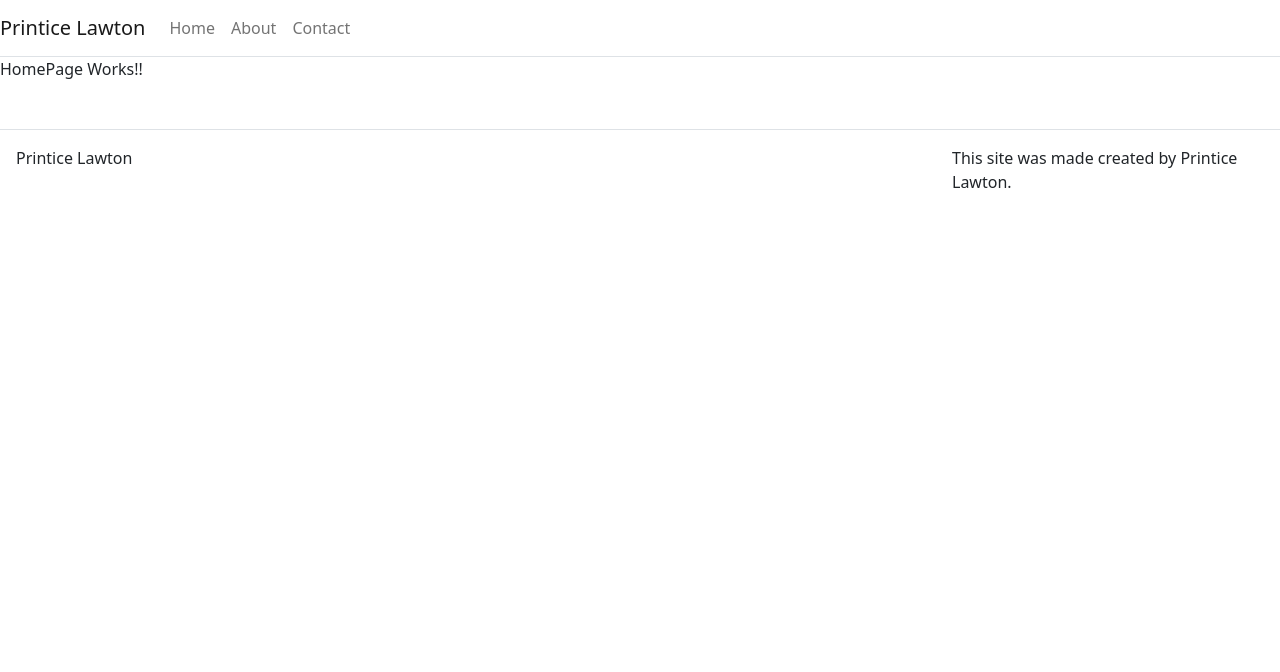
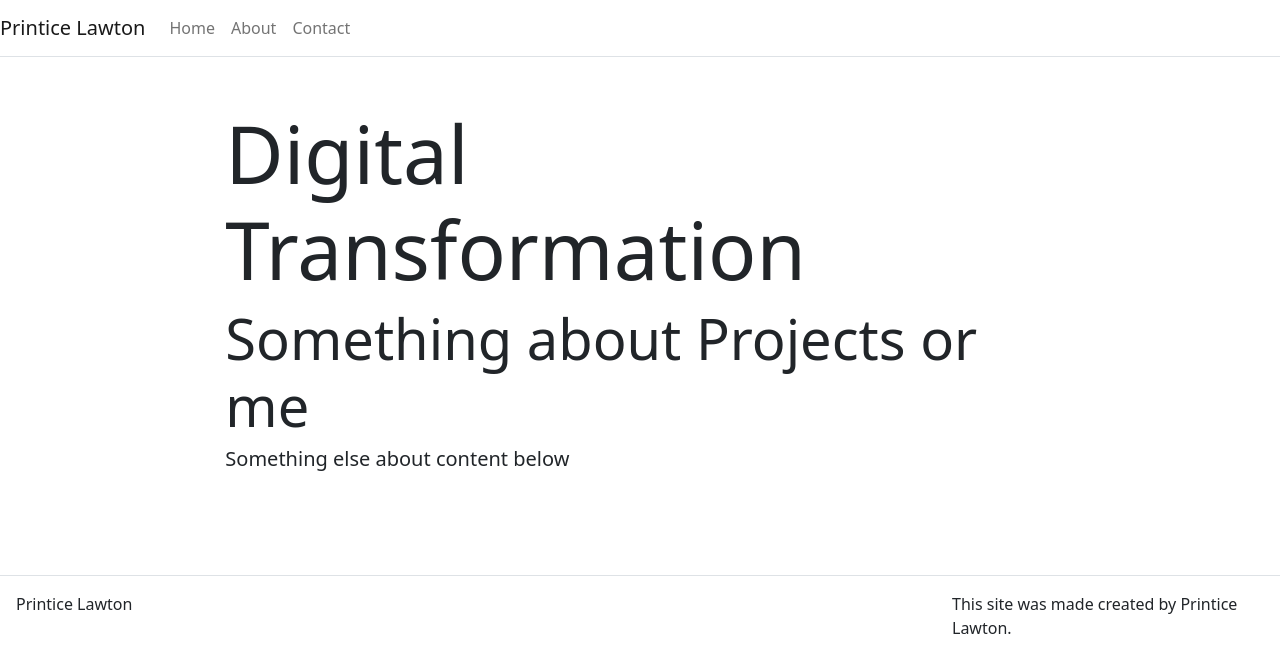
Before and after one commit to printicelawton/react_portfolio, a React (Create React App) app in the folder my-portfolio/: page / in a window 1280 px wide. Shown: the top 672 px of the page. Built offline with nearby package versions, Linux system fonts and the light colour scheme.

Commit message:
cards component

```diff
--- a/my-portfolio/package.json
+++ b/my-portfolio/package.json
@@ -12,6 +12,7 @@
     "react-dom": "^17.0.2",
     "react-router-dom": "^5.2.0",
     "react-scripts": "4.0.3",
+    "react-spring": "^9.2.4",
     "web-vitals": "^1.1.2"
   },
   "scripts": {
--- a/my-portfolio/src/App.js
+++ b/my-portfolio/src/App.js
@@ -22,7 +22,7 @@
         { title: 'Contact', path: '/contact'}
       ],
       home:{
-        title:'PLACEHOLDER',
+        title:'Digital Transformation',
         subTitle: 'Something about Projects or me',
         text: 'Something else about content below'
        },
--- /dev/null
+++ b/my-portfolio/src/components/Carousel.js
@@ -0,0 +1 @@
+import React from 'react;'
--- /dev/null
+++ b/my-portfolio/src/components/Hero.js
@@ -0,0 +1,24 @@
+import React from 'react';
+import Jumbotron from 'react-bootstrap/Jumbotron';
+import Container from 'react-bootstrap/Container';
+import Row from 'react-bootstrap/Row';
+import Col from 'react-bootstrap/Col';
+
+function Hero (props) {
+
+        return (
+                <Jumbotron className="bg-transparent jumbotron-fluid p-0">
+                    <Container fluid={true}>
+                        <Row className="justify-content-center py-5">
+                            <Col md={8} sm={12}>
+                                { props.title && <h1 className="display-1 font-weight-bolder">{props.title}</h1> }
+                                { props.subTitle && <h3 className="display-4 font-weight-light">{props.subTitle}</h3> }
+                                { props.text && <h3 className="lead font-weight-light">{props.text}</h3> }
+                            </Col>
+                        </Row>
+                    </Container>
+                </Jumbotron>
+    );
+}
+
+export default Hero;
--- a/my-portfolio/src/index.css
+++ b/my-portfolio/src/index.css
@@ -11,3 +11,29 @@
   font-family: source-code-pro, Menlo, Monaco, Consolas, 'Courier New',
     monospace;
 }
+
+.g-card {
+  margin: 20px;
+  }
+
+.g-card-image {
+  border-radius: 10px;
+  width: 300px;
+  height: 480px;
+  box-shadow: 0px 0px 3px 1px #ccc;
+}
+
+.g-card-info {
+  margin-top: 10px;
+  min-height: 100px;
+}
+
+.g-card-title {
+  font-size: 24px;
+  margin: 0px;
+}
+
+.g-card-sub-title {
+  font-size: 16px;
+  margin: 0px;
+}
--- a/my-portfolio/src/pages/HomePage.js
+++ b/my-portfolio/src/pages/HomePage.js
@@ -1,9 +1,13 @@
 import React from 'react';
+import Hero from '../components/Hero';
 
 
 function HomePage(props) {
     return (
-        <p>HomePage Works!! </p>
+        <div>
+        <Hero title={props.title} subTitle={props.subTitle} text={props.text} />
+
+        </div>
 
     );
 }
```
Also changed, not shown: my-portfolio/src/components/Card.js (added, +14 -0 lines), my-portfolio/src/components/Cardinfo.js (added), 1 other file (tests, documents, lock files or other folders).
